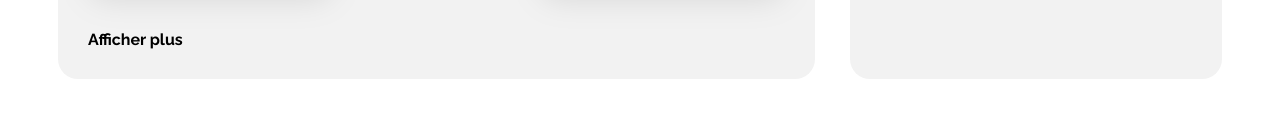
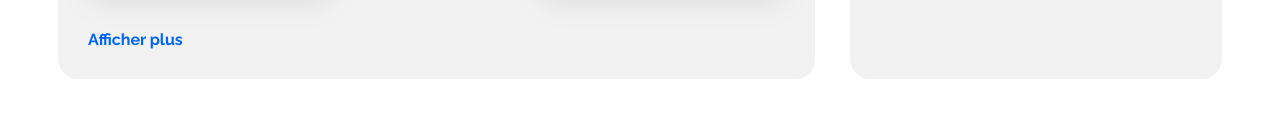
Before and after one commit to JL8255/Booki_Jean-Louis_H, a plain HTML site: page index.html in a window 1280 px wide. In both pictures the pointer is over the link "Afficher plus". Shown: the part 1284-1404 px from the top of the page. Drawn offline with Linux system fonts and the light colour scheme.

Commit message:
Update style.css
correction affichage liens "afficher plus" en bleu au survol

```diff
--- a/css/style.css
+++ b/css/style.css
@@ -294,6 +294,9 @@ input[type="checkbox"] {
     font-weight: bold;
 }
 
+#afficher_plus:hover {
+    color: #0065FC;
+}
 
 /****** Populaires ***********/
 
```
